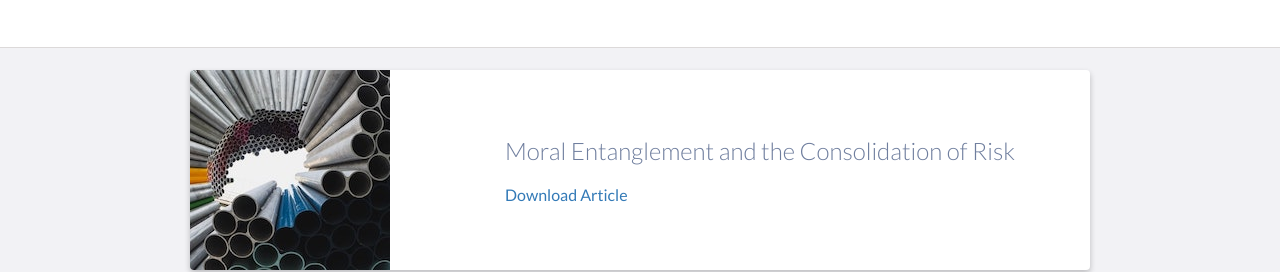
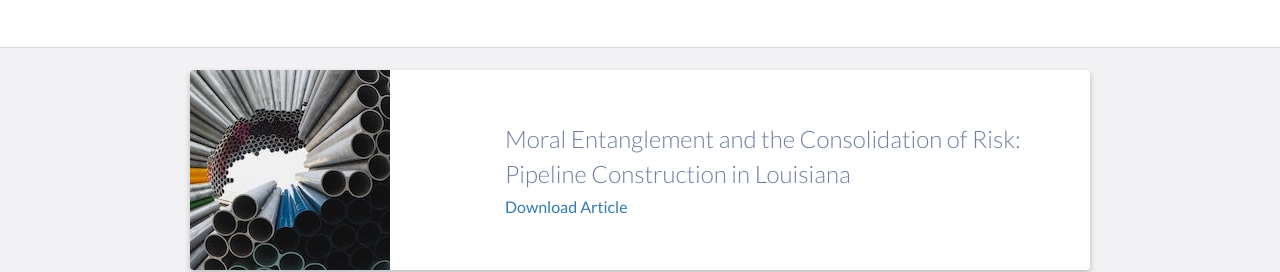
Before and after one commit to daledet/daledet.github.io, a website: page index.html in a window 1280 px wide. Shown: the part 3651-3923 px from the top of the page. Drawn offline with nearby package versions, Linux system fonts and the light colour scheme.

Commit message:
crap fix

```diff
--- a/css/styles.css
+++ b/css/styles.css
@@ -559,7 +559,7 @@ footer {
     font-size: 1.5em;
     font-weight: 300;
     color: #6f7e9e;
-    margin: 0 0 15px 0
+    margin: 0 0 5px 0
 }
 
 .project-info p {
--- a/index.html
+++ b/index.html
@@ -180,7 +180,6 @@
         <br>
         <div class="container">
             <div class="row">
-
                 <!-- Begin .article -->
                 <div class="project shadow-large">
                     <div class="project-image">
@@ -188,8 +187,7 @@
                     </div>
                     <!-- End .article-image -->
                     <div class="project-info">
-                        <h3>Moral Entanglement and the Consolidation of Risk</h3>
-
+                        <h3>Moral Entanglement and the Consolidation of Risk: Pipeline Construction in Louisiana</h3>
                         <a href="articles/ledet_20210510.pdf">Download Article</a>
                     </div>
                     <!-- End .article-info -->
```
